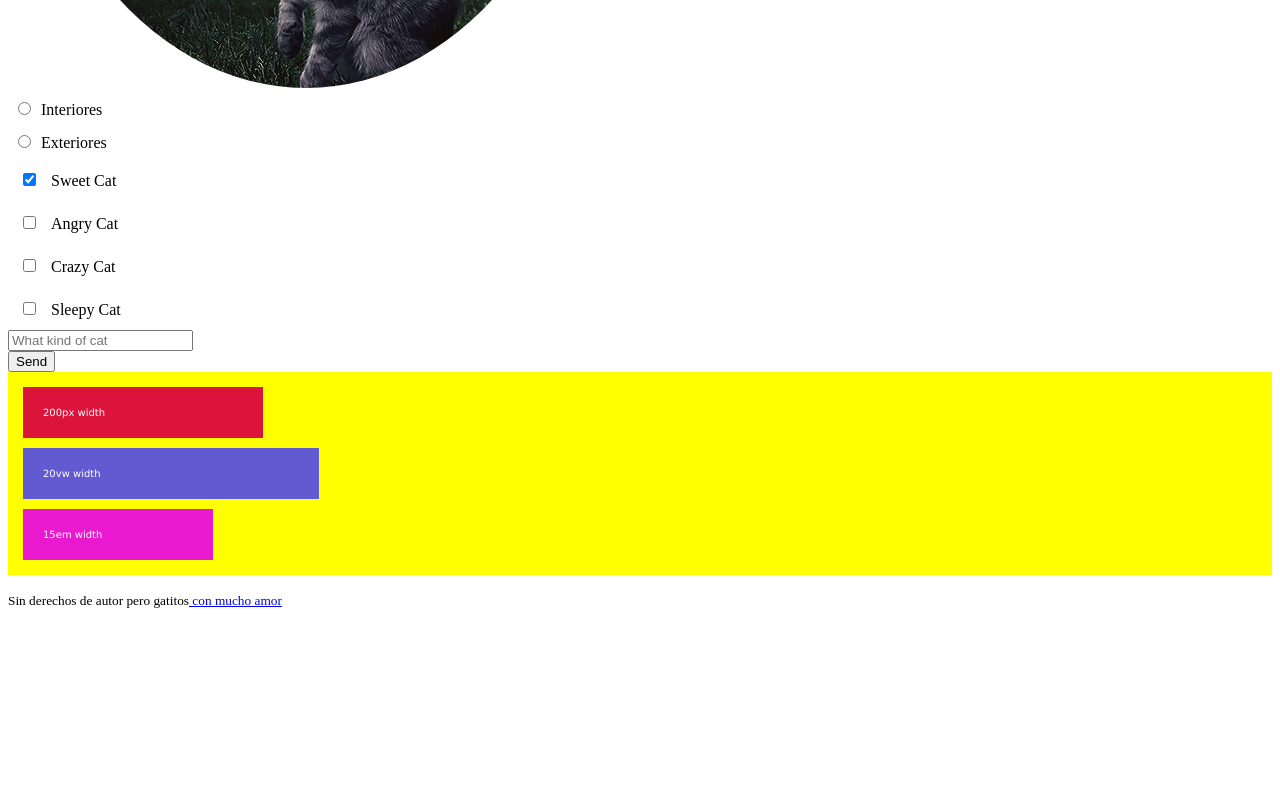
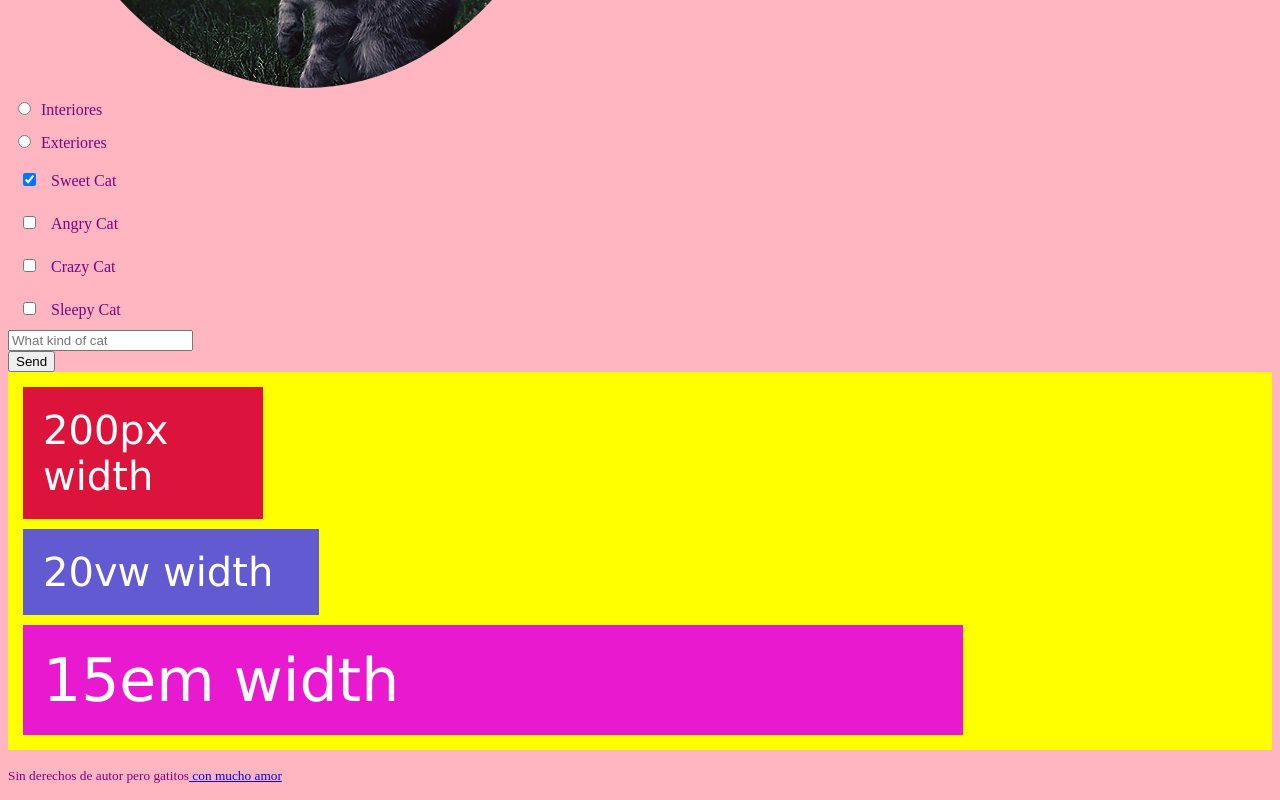
Before and after one commit to TinkuMalibu/html, a plain HTML site: page index.html in a window 1280 px wide. Shown: the part 2042-2842 px from the top of the page. Before the commit the page ends 2667 px from the top, so only its background shows below. Drawn offline with Linux system fonts and the light colour scheme; a web font is replaced by a local one.

Commit message:
body-background-color

```diff
--- a/style.css
+++ b/style.css
@@ -1,3 +1,8 @@
+body{
+  background-color: lightpink;
+  color: purple;
+}
+
 img[alt]{
   border-radius: 50%;
 }
@@ -26,7 +31,7 @@ a[href="https://iso.500px.com/cat-photography-tips/"]{
 #main-container{
   color: white;
   padding:5px;
-  font-size: 10px;
+  font-size: 40px;
   background-color:yellow;
   font-family: verdana, Geneva, Tahoma, sans-serif;
 }
@@ -49,6 +54,7 @@ a[href="https://iso.500px.com/cat-photography-tips/"]{
 .em{
   background-color: rgb(232, 25, 207);
   width: 15em;
+  font-size: 1.5em;
 }
 
 
```
